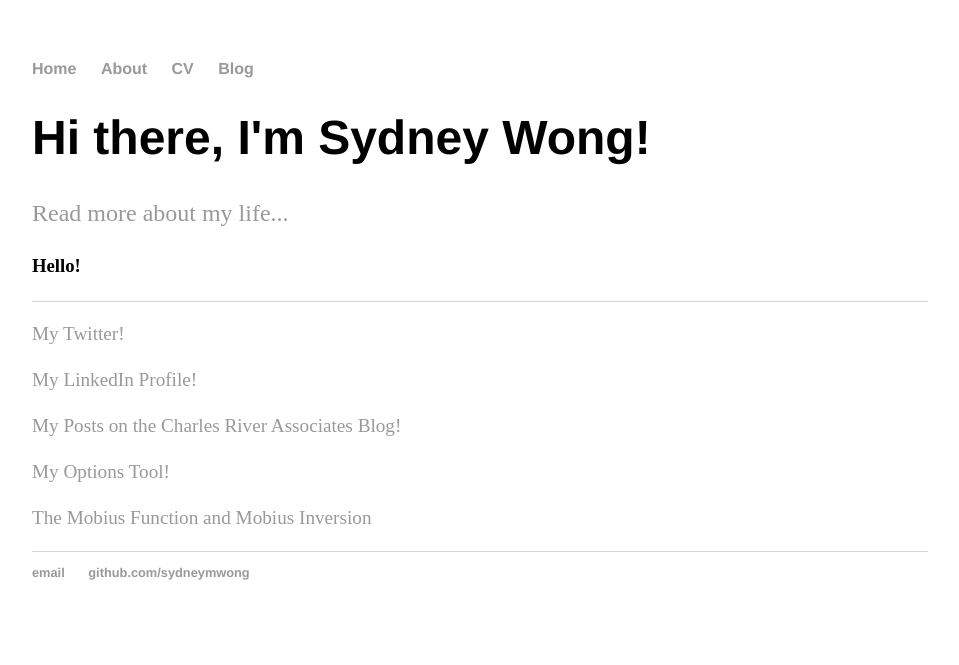
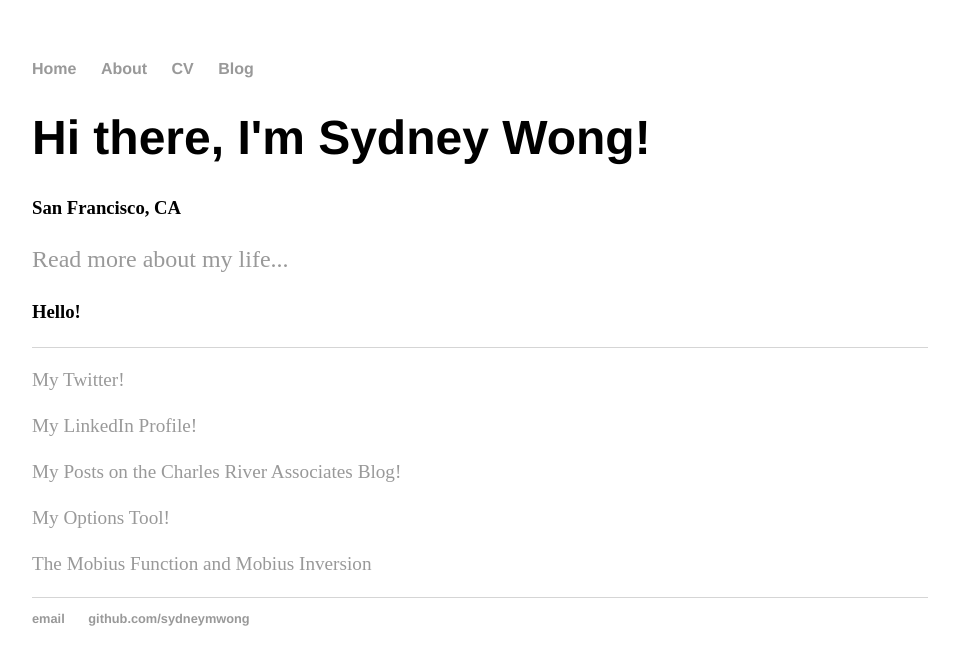
Before and after one commit to sydneymwong/sydneymwong.github.io, a Jekyll site: the page built from index.html, in a window 1280 px wide. Shown: the top 665 px of the page, without its empty margins (160-1119 px from the left). Built offline with Jekyll 4.4.1, drawn with Linux system fonts in a browser that asks for light colours.

Commit message:
added location

```diff
--- a/index.html
+++ b/index.html
@@ -4,6 +4,7 @@ title: Sydney Wong
 ---
 <div class="blurb">
 	<h1>Hi there, I'm Sydney Wong!</h1>
+	<h3>San Francisco, CA</h3>
 	<p><a href="/about">Read more about my life...</a></p>
 </div><!-- /.blurb -->
 
```
